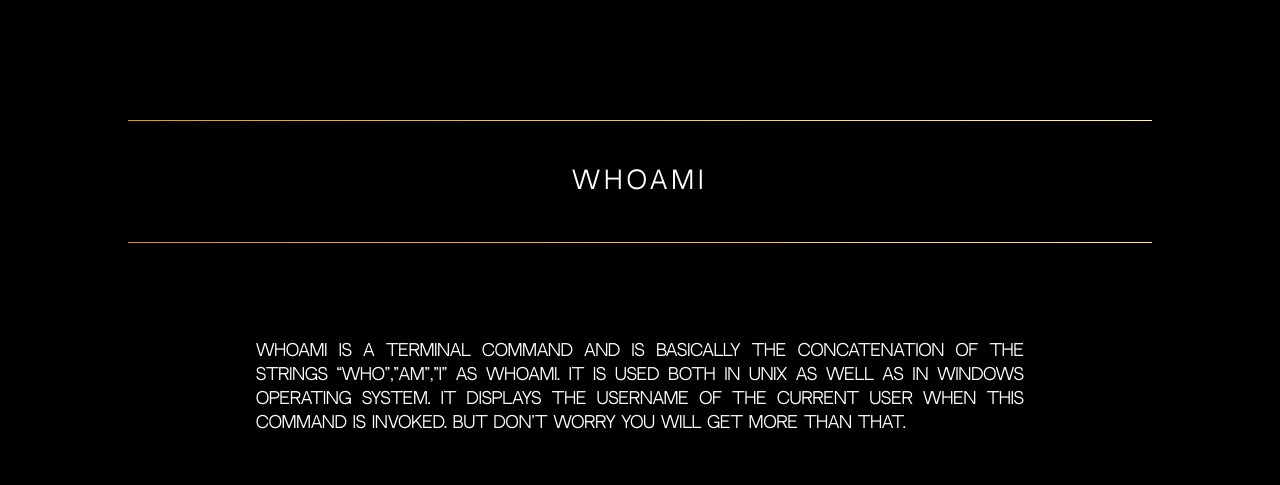
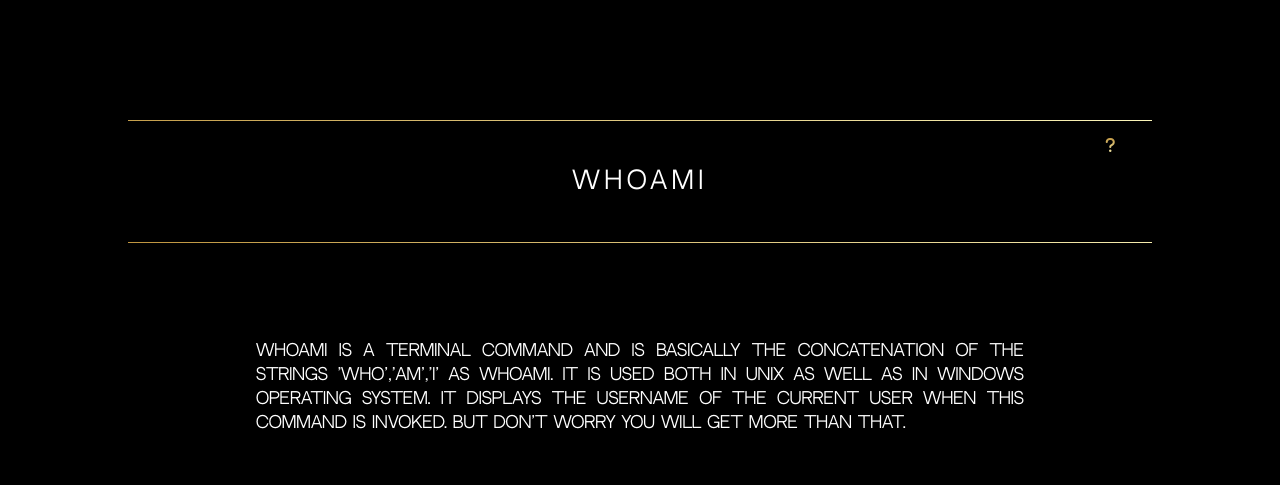
Before and after one commit to loerk/loerk.github.io, a website: page index.html in a window 1280 px wide. Shown: the part 840-1325 px from the top of the page. Drawn offline with Linux system fonts and the light colour scheme.

Commit message:
added infobox in about-section

```diff
--- a/index.html
+++ b/index.html
@@ -70,11 +70,11 @@ you are awesome!
     </header>
     <main>
       <section id="about" class="about">
-        <h2 class="section-header">WHOAMI</h2>
+        <h2 class="section-header">WHOAMI <i  onclick="alert('whoami is a terminal command standing for who-am-i and is used in UNIX and Windows Operating System to display the current user name. But dont worry, you will get more information than that 🌶️ 🌶️ 🌶️')" class="fas fa-g fa-question"></i></button></h2>
         <div class="py-5 text-container">
           <p>
             whoami is a terminal command and is basically the concatenation of
-            the strings “who”,”am”,”i” as whoami. It is used both in Unix as
+            the strings 'who','am','i' as whoami. It is used both in Unix as
             well as in Windows Operating System. It displays the username of the
             current user when this command is invoked. But don't worry you will
             get more than that.
--- a/src/scss/layout/_sections.scss
+++ b/src/scss/layout/_sections.scss
@@ -15,6 +15,7 @@ section {
   padding-top: 10rem;
   padding-bottom: 3rem;
   .section-header {
+      width:2000px;
     background-color: a.$clr-dark;
     position: sticky;
     top: 0;
@@ -35,6 +36,14 @@ section {
     font-size: 1.5rem;
     font-weight: lighter;
     letter-spacing: 0.2em;
+     i{
+         cursor: pointer;
+         position:absolute;
+         right:2rem;
+         top:1rem;
+         font-size:1rem;
+        padding-bottom:.2rem;
+      }
     @include a.min-sm {
       position: relative;
     }
--- a/src/scss/pages/_about.scss
+++ b/src/scss/pages/_about.scss
@@ -36,4 +36,5 @@
       width: 60%;
       margin: 0 auto;
     }
+
   }
```
Also changed, not shown: src/css/main.css, 1 other file.
